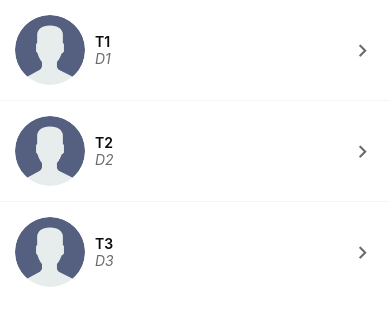
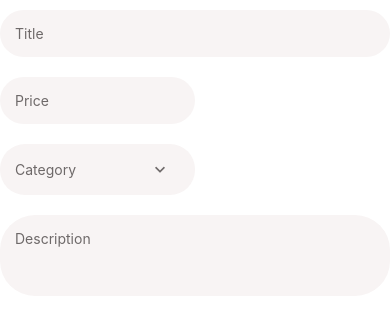
Before and after one commit to tpratik345/sell-it, a React Native app: screen / in a window 390 px wide. Shown: the top 326 px of the page. Built offline with nearby package versions, Linux system fonts and the light colour scheme.

Commit message:
Added height and width adjustments

```diff
--- a/App.tsx
+++ b/App.tsx
@@ -29,7 +29,7 @@
         {/* <WelcomeScreen /> */}
         {/* <ListingDetailsScreen /> */}
         {/* <ViewImageScreen /> */}
-        <MessagesScreen />
+        {/* <MessagesScreen /> */}
         {/* <ListItem
           title={'Pratik Tarkasband'}
           // subTitle={'5 Listings'}
@@ -44,13 +44,13 @@
         /> */}
         {/* <AccountScreen /> */}
         {/* <ListingsScreen /> */}
-        {/* <AppTextInput icon={'email'} placeHolder="Username"/>
+        {/* <AppTextInput icon={'email'} placeHolder="Username" />
         <AppPicker
             selectedItem={category}
             onSelectItem={(item: any) => setCategory(item)}
             items={categories} icon={'apps'} placeholder={'Category'} /> */}
         {/* <LoginScreen /> */}
-        {/* <ListingEditScreen /> */}
+        <ListingEditScreen />
       </View>
     </GestureHandlerRootView>
   )
--- a/app/components/AppPicker.jsx
+++ b/app/components/AppPicker.jsx
@@ -6,13 +6,13 @@
 import Screen from './Screen';
 import PickerItem from './PickerItem';
 
-const AppPicker = ({ icon, items, placeholder, selectedItem, onSelectItem }) => {
+const AppPicker = ({ icon, items, placeholder, width='100%', selectedItem, onSelectItem }) => {
     const [modalVisible, setModalVisible] = useState(false);
 
     return (
         <>
             <TouchableWithoutFeedback onPress={() => setModalVisible(true)}>
-                <View style={styles.container}>
+                <View style={[styles.container, { width }]}>
                     {icon &&
                         <MaterialCommunityIcons
                             name={icon}
@@ -62,7 +62,6 @@
         alignItems: 'center',
         backgroundColor: defaultStyles.colors.light,
         borderRadius: 25,
-        width: '100%',
         padding: 15,
         marginVertical: 10
     },
--- a/app/components/AppTextInput.jsx
+++ b/app/components/AppTextInput.jsx
@@ -4,9 +4,9 @@
 
 import defaultStyles from '../config/defaultStyles'
 
-const AppTextInput = ({ icon, ...otherProps }) => {
+const AppTextInput = ({ icon, width='100%', ...otherProps }) => {
     return (
-        <View style={styles.container}>
+        <View style={[styles.container, { width }]}>
             { icon && <MaterialCommunityIcons name={icon} size={20} color={defaultStyles.colors.medium} style={styles.icon}/> }
             <TextInput
                 style={defaultStyles.text}
@@ -25,7 +25,6 @@
         alignItems: 'center',
         backgroundColor: defaultStyles.colors.light,
         borderRadius: 35,
-        width: '100%',
         padding: 15,
         marginVertical: 10
     },
--- a/app/components/Screen.jsx
+++ b/app/components/Screen.jsx
@@ -4,7 +4,7 @@
 const Screen = ({ children, style }) => {
   return (
     <SafeAreaView style={[styles.screen, style]}>
-      <View>
+      <View style={[styles.view, style]}>
         {children}
       </View>
     </SafeAreaView>
@@ -18,5 +18,8 @@
     // paddingTop: Platform.OS === 'android' ? StatusBar.currentHeight : 0,
     // flex: 1,
     height: '100%'
+  },
+  view: {
+    height: '100%'
   }
 })
--- a/app/components/forms/AppFormField.jsx
+++ b/app/components/forms/AppFormField.jsx
@@ -5,7 +5,7 @@
 import ErrorMessage from './ErrorMessage';
 
 
-const AppFormField = ({ name, ...otherProps}) => {
+const AppFormField = ({ name, width, ...otherProps}) => {
 
     const { setFieldTouched, touched, errors, handleChange } = useFormikContext();
 
@@ -14,6 +14,7 @@
             <AppTextInput
                 onBlur={() => setFieldTouched(name)}
                 onChangeText={handleChange(name)}
+                width={width}
                 {...otherProps}
             />
             <ErrorMessage error={errors[name]} visible={touched[name]} />
--- a/app/components/forms/AppFormPicker.jsx
+++ b/app/components/forms/AppFormPicker.jsx
@@ -4,7 +4,7 @@
 import AppPicker from '../AppPicker';
 import ErrorMessage from './ErrorMessage';
 
-const AppFormPicker = ({ items, name, placeholder }) => {
+const AppFormPicker = ({ items, name, width, placeholder }) => {
 
     const { errors, setFieldValue, touched, values } = useFormikContext();
 
@@ -12,6 +12,7 @@
         <>
             <AppPicker
                 items={items}
+                width={width}
                 onSelectItem={(item) => setFieldValue(name, item)}
                 placeholder={placeholder}
                 selectedItem={values[name]}
--- a/app/screen/ListingEditScreen.jsx
+++ b/app/screen/ListingEditScreen.jsx
@@ -32,8 +32,8 @@
                 onSubmit={(value) => console.log(value)}
             >
                 <AppFormField maxLength={255} name={'title'} placeholder={'Title'} />
-                <AppFormField keyboardType='numeric' maxLength={8} name={'price'} placeholder={'Price'} />
-                <AppFormPicker items={categories} name='category' placeholder={'Category'} />
+                <AppFormField keyboardType='numeric' maxLength={8} name={'price'} width={'50%'} placeholder={'Price'} />
+                <AppFormPicker items={categories} name='category' placeholder={'Category'} width={'50%'} />
                 <AppFormField maxLength={255} name={'description'} placeholder={'Description'} numberOfLines={3} multiline={true} />
             </AppForm>
         </Screen>
```
